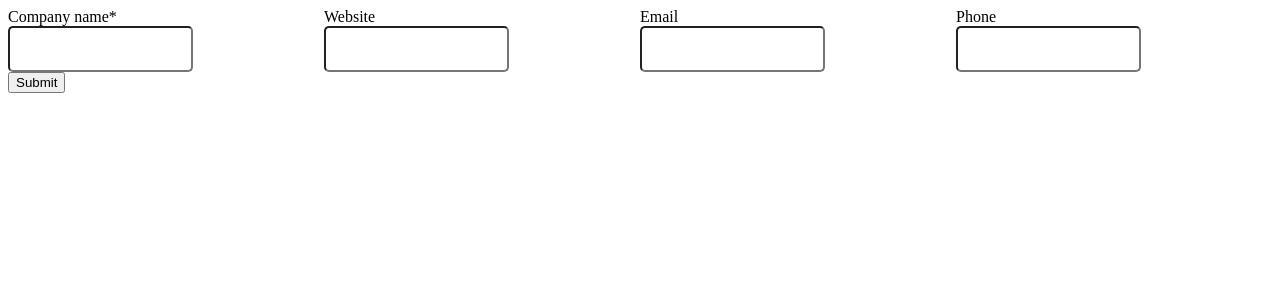
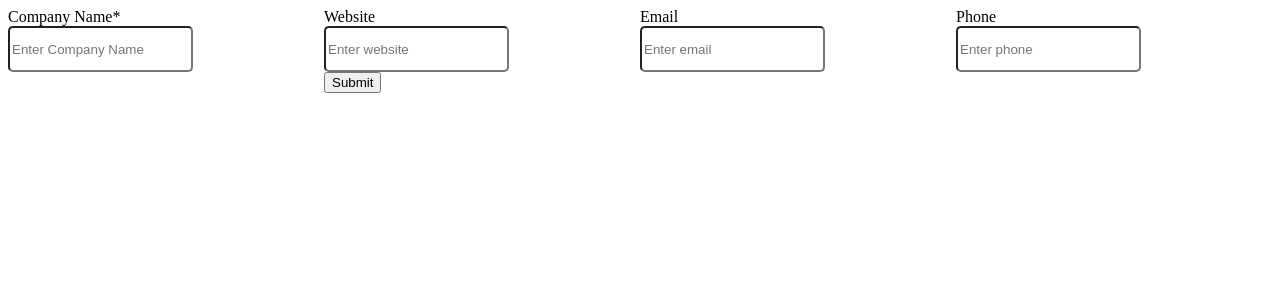
Before and after one commit to Sushant-Dhungana/Form, a React (Create React App) app: page / in a window 1280 px wide. Shown: the top 300 px of the page. Built offline with nearby package versions, Linux system fonts and the light colour scheme.

Commit message:
files comitted

```diff
--- a/src/App.css
+++ b/src/App.css
@@ -10,7 +10,7 @@
   border-radius: 10px;
 }
 
-.form .message input{
+.form  input{
   height: 40px;
   border-radius: 5px;
 }
--- a/src/App.js
+++ b/src/App.js
@@ -7,6 +7,7 @@ function App() {
   return (
     <div className="App container">
       <Users/>
+
     </div>
   );
 }
--- a/src/components/Users.jsx
+++ b/src/components/Users.jsx
@@ -1,30 +1,25 @@
-import React, {useState, useEffect} from "react";
-
-// import data from "../data";
-
-import { Form,Input,Button } from "antd";
-
-
-
-
+import { useState, useEffect, useNavigate } from 'react';
+import { Button, Form, Input } from 'antd';
+// import data from '../data'
 
 const Users = () => {
-
     const [initialValues, setInitialValues] = useState({
     companyname: "",
+    website: "",
     email: "",
     phone: "",
-    website: "",
+
   });
   const [formValues, setFormValues] = useState([]);
 
-//form submit
-const submitForm = () => {
+  const handleSubmit = () => {
+
     setFormValues((prevFormValues) => [...prevFormValues, initialValues]);
-};
+  }
+    useEffect(() => {
 
-useEffect(() => {
      localStorage.setItem("formValues", JSON.stringify(formValues));
+
   }, [formValues]);
   const onFinish = (values) => {
     console.log('Success:', values);
@@ -44,186 +39,79 @@ const onFinishFailed = (errorInfo) => {
       wrapperCol={{
         span: 16,
       }}
-      complete="off"
-      className='form'
-      onFinish={onFinish}
-      onFinishFailed={onFinishFailed}
-    >
-      <Form.Item
-        label="Company name*"
-        rules={[
-          {
-            required: true,
-            message: 'Please input your username!',
-          },
-        ]} className="message"
-      >
-      <Input value={initialValues.companyname}
-          onChange={(e) =>
-            setInitialValues({ ...initialValues, companyname: e.target.value })
-          }   />
-          </Form.Item>
-
-      <Form.Item
-        label="Website"
-
-        rules={[
-          {
-            message: 'Enter valid website!',
-          },
-        ]} className="message"
-      >
-  <Input
-          value={initialValues.website}
-          onChange={(e) =>
-            setInitialValues({ ...initialValues, website: e.target.value })
-          }
-        />      </Form.Item>
-      <Form.Item
-        label="Email"
-
-        rules={[
-          {
-            required:true,
-            message: 'Enter valid email!',
-          },
-        ]} className="message"
-      >
- <input
-          value={initialValues.email}
-          onChange={(e) =>
-            setInitialValues({ ...initialValues, email: e.target.value })
-          }
-        />      </Form.Item>
-      <Form.Item
-        label="Phone"
-
-        rules={[
-          {
-            required:true,
-            message: 'Enter phone!',
-          },{
-            whitespace:false,
-            string:false,
-            numbers:true,
-          },{min:3,max:10}
-        ]} className="message"
-      >
-      <Input
-          value={initialValues.phone}
-          onChange={(e) =>
-            setInitialValues({ ...initialValues, phone: e.target.value })
-          }
-        />
-        </Form.Item>
-
-      {/* {data.map((item, index)=>{
-        return(
-            <Form
-            name="basic"
-            labelCol={{
-              span: 8,
-            }}
-            wrapperCol={{
-              span: 16,
-            }}
       initialValues={{
         remember: true,
       }}
       onFinish={onFinish}
       onFinishFailed={onFinishFailed}
-            autoComplete="off"
-            className='new-form'
-            key={index}
+      autoComplete="off" className='form'
     >
       <Form.Item
-              label={item.type}
+        label="Company Name*"
+        name="companyname"
         rules={[
           {
             required: true,
-                  message: `Please input your ${item.type}!`,
+            message: 'Please enter your company name',
           },
         ]}
-            ><br/>
-              <Input type="text" placeholder='e.g: HQ,Branch etc' />
+      >
+        <Input type="text" placeholder='Enter Company Name'  value={initialValues.companyname}
+          onChange={(e) =>
+             setInitialValues({ ...initialValues, companyname: e.target.value })
+           } />
       </Form.Item>
       <Form.Item
-              label={item.country}
+        label="Website"
+        name="website"
         rules={[
           {
-                  required: true,
-                  message: `Please input your ${item.country}!`,
+            required:true,
+            message: 'enter a valid website',
           },
         ]}
-            ><br/>
-                <select name="cars" id="cars" className="dropdown" >
-                    <option value="usa">Usa</option>
-                    <option value="nepal">Nepal</option>
-                </select>
+      >
+        <Input type="url" placeholder='Enter website ' value={initialValues.website}
+             onChange={(e) =>
+               setInitialValues({ ...initialValues, website: e.target.value })
+            }/>
       </Form.Item>
       <Form.Item
-              label={item.Address1}
-
+        label="Email"
+        name="email"
         rules={[
           {
-                  required: true,
-                  message: `Please input your ${item.Address1}!`,
+            message: 'enter a email',
           },
         ]}
-            ><br/>
-              <Input type="text" placeholder= 'enter Address 1'/>
+      >
+        <Input type="email" placeholder='Enter email ' onChange={(e) =>
+             setInitialValues({ ...initialValues, email: e.target.value })
+         }/>
       </Form.Item>
       <Form.Item
-              label={item.Address2}
-
+        label="Phone"
+        name="phone"
         rules={[
           {
-                  required: true,
-                  message: `Please input your ${item.Address2}!`,
-                },
+            required:true,
+            message: 'enter 10 digit phone number',
+          },{
+            min:10,max:10
+          }
         ]}
-            ><br/>
-              <Input type="text" placeholder='Enter Address 2' />
+      >
+        <Input type="tel" placeholder='Enter phone '  value={initialValues.phone}
+          onChange={(e) =>
+             setInitialValues({ ...initialValues, phone: e.target.value })
+           }/>
       </Form.Item>
-            <Form.Item
-              label={item.zip}
 
-              rules={[
-                {
-                  required: true,
-                  message: `Please input your ${item.zip}!`,
-                },
-              ]}
-            ><br/>
-              <Input type="text" placeholder='enter Zip/Postal code' />
-            </Form.Item>
-            <Form.Item
-              label={item.city}
+      <div>
+            <form>
 
-              rules={[
-                {
-                  required: true,
-                  message: `Please input your ${item.city}!`,
-                },
-              ]}
-            ><br/>
-              <Input type="text" placeholder='enter city' />
-            </Form.Item>
-            <Form.Item
-              label={item.state}
-
-              rules={[
-                {
-                  required: true,
-                  message: `Please input your ${item.state}!`,
-                },
-              ]}
-            ><br/>
-              <Input type="text" placeholder='enter state' />
-            </Form.Item>
-            </Form>
-        )
-      })} */}
+            </form>
+      </div>
 
       <Form.Item
         wrapperCol={{
@@ -231,26 +119,11 @@ const onFinishFailed = (errorInfo) => {
           span: 16,
         }}
       >
-        <Button onClick={submitForm}>
+        <Button type="primary" htmlType="submit"onClick={handleSubmit}>
           Submit
         </Button>
       </Form.Item>
     </Form>
-    {/* // <div>
-    // <form onSubmit={handleAddUserDetailsSubmit} className="form">
-    //   <label>company name</label>
-    //   <input type="text" placeholder="company name" onChange={(e)=>setCompanyname(e.target.value)} value={companyname}></input>
-    //   <small className="text-danger">Name is required.</small>
-    //   <label>Website</label>
-    //   <input type="text" placeholder="website" onChange={(e)=>setWebsite(e.target.value)} value={website}></input>
-    //   <small className="text-danger">website is required.</small>
-    //   <label>Email</label>
-    //   <input type="text" placeholder="email" onChange={(e)=>setEmail(e.target.value)} value={email}></input>
-    //   <label>Phone</label>
-    //   <input type="text" placeholder="phone" onChange={(e)=>setPhone(e.target.value)} value={phone}></input>
-    //   <button type="submit">submit</button>
-    // </form>
-    // </div> */}
     </div>
   );
 };
```
Also changed, not shown: src/components/AddressOne.jsx (added, +116 -0 lines), src/data.jsx (+13 -13 lines), src/useLocalStorage.jsx (+18 -18 lines), src/components/AddressTwo.jsx (added). Lines whose indentation alone changed are shown as unchanged.
